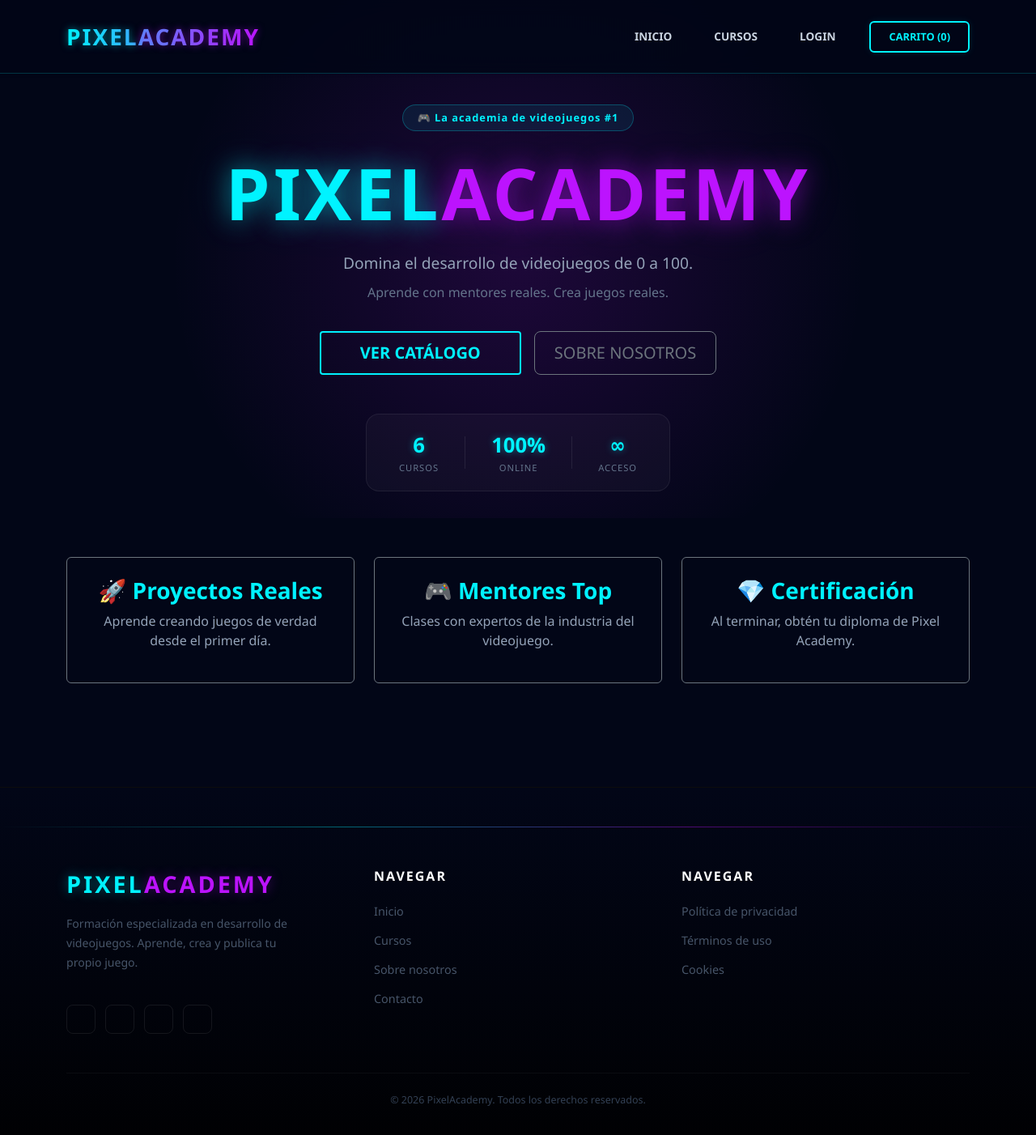
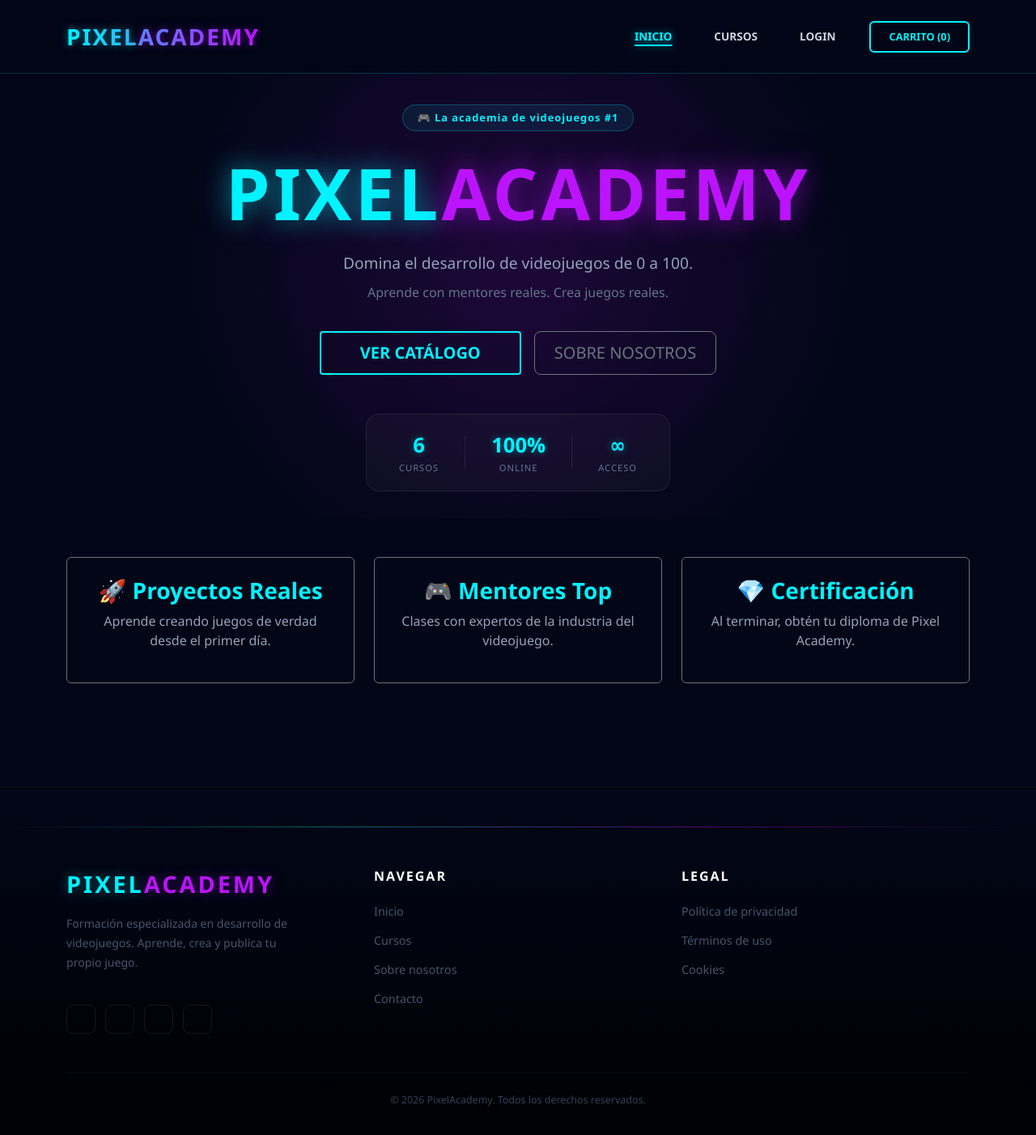
Before and after one commit to Oscar04525/PixelAcademy, an Angular app: page /home in a window 1280 px wide. Shown: the top 1402 px of the page at 81% size. Built offline with nearby package versions, Linux system fonts and the light colour scheme.

Commit message:
cambios barra de navegación

```diff
--- a/src/app/components/footer/footer.component.html
+++ b/src/app/components/footer/footer.component.html
@@ -32,7 +32,7 @@
       </div>
 
       <div class="col-md-4 col-6 pt-0">
-        <p class="footer-heading">NAVEGAR</p>
+        <p class="footer-heading">LEGAL</p>
         <ul class="footer-links">
           <li><a href="#">Política de privacidad</a></li>
           <li><a href="#">Términos de uso</a></li>
--- a/src/app/components/navbar/navbar.component.html
+++ b/src/app/components/navbar/navbar.component.html
@@ -1,6 +1,6 @@
 <nav class="navbar navbar-expand-lg fixed-top shadow-sm" style="background-color: #020617; border-bottom: 1px solid rgba(0, 243, 255, 0.2);">
   <div class="container">
-    <a class="navbar-brand fw-bold fs-3" routerLink="/home" style="letter-spacing: 2px;">
+      <a class="navbar-brand fw-bold fs-3" routerLink="/home" style="letter-spacing: 2px;">
       <span style="color: #00f3ff; text-shadow: 0 0 10px rgba(0, 243, 255, 0.5);">PIXEL</span>
       <span style="color: #bc13fe; text-shadow: 0 0 10px rgba(188, 19, 254, 0.5);">ACADEMY</span>
     </a>
@@ -13,15 +13,11 @@
       <ul class="navbar-nav ms-auto align-items-center gap-3">
 
         <li class="nav-item">
-          <a class="nav-link text-white fw-semibold px-2" routerLink="/home" routerLinkActive="text-info">INICIO</a>
-        </li>
+          <a class="nav-link text-white fw-semibold px-2" routerLink="/home" routerLinkActive="nav-active">INICIO</a>        </li>
         <li class="nav-item">
-          <a class="nav-link text-white fw-semibold px-2" routerLink="/catalog" routerLinkActive="text-info">CURSOS</a>
-        </li>
-
+          <a class="nav-link text-white fw-semibold px-2" routerLink="/catalog" routerLinkActive="nav-active">CURSOS</a>
         <li class="nav-item">
-          <a class="nav-link text-white fw-semibold px-2" routerLink="/login" routerLinkActive="text-info">LOGIN</a>
-        </li>
+        <a class="nav-link text-white fw-semibold px-2" routerLink="/login" routerLinkActive="nav-active">LOGIN</a>        </li>
 
         <li class="nav-item ms-lg-2">
           <button class="btn-carrito-neon" routerLink="/checkout">
--- a/src/styles.css
+++ b/src/styles.css
@@ -266,3 +266,11 @@ input.form-control {
   color: #020617;
   box-shadow: 0 0 20px #00f3ff;
 }
+
+.nav-active {
+  color: #00f3ff !important;
+  text-shadow: 0 0 10px rgba(0, 243, 255, 0.6);
+  text-decoration: underline !important;
+  text-underline-offset: 5px;
+  text-decoration-thickness: 2px !important;
+}
```
